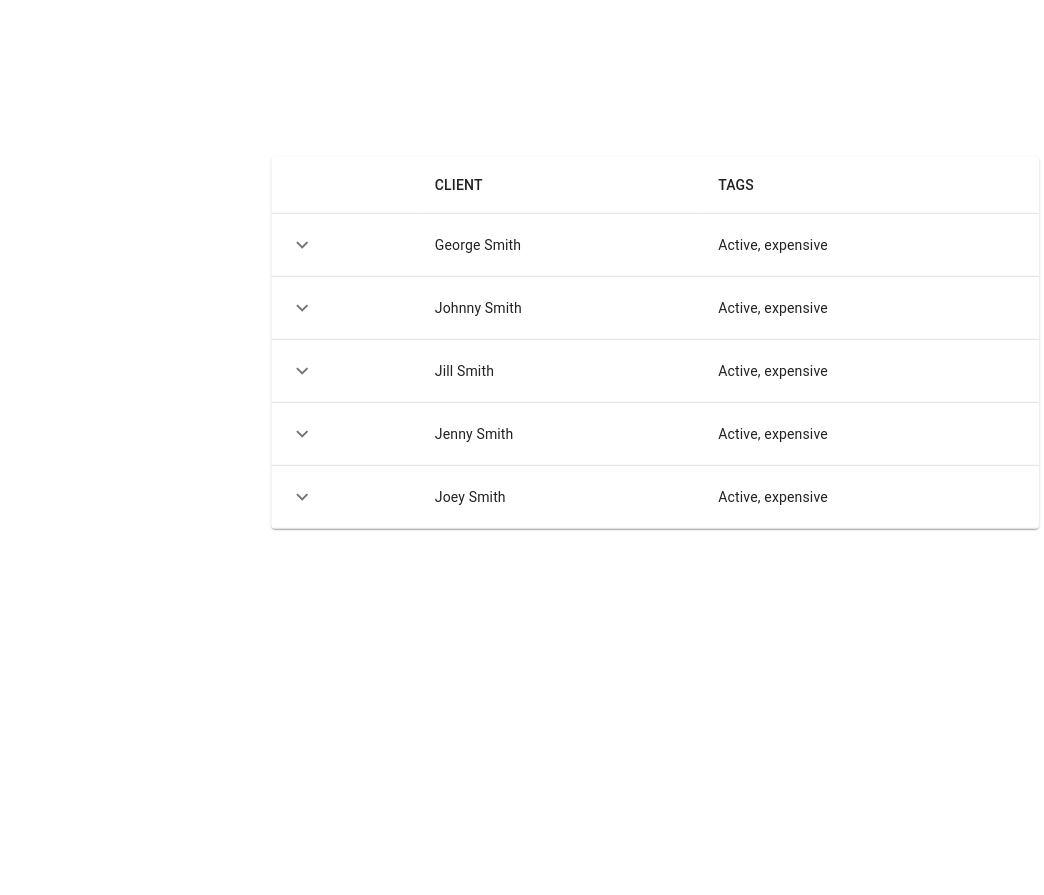
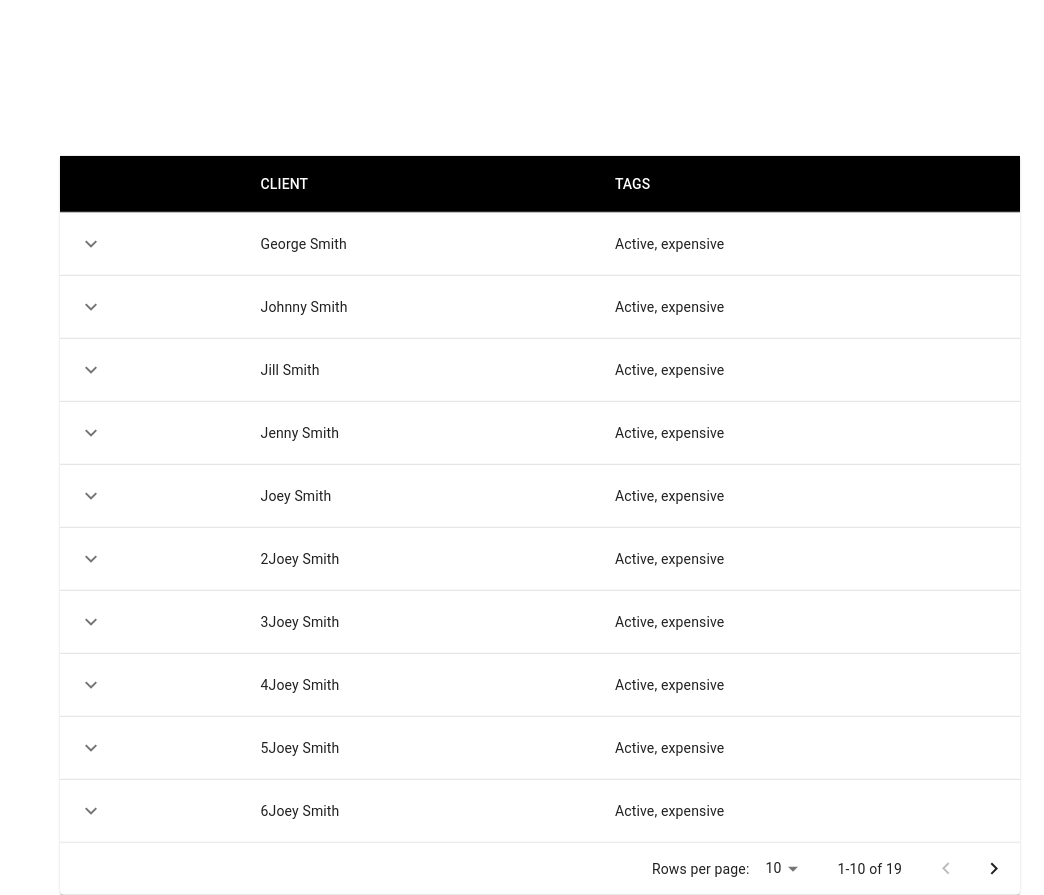
Before and after one commit to HuIsJason/real-estate-crm, a React (Create React App) app: page /ClientList in a window 1280 px wide. Shown: the whole page, without its empty margins (236-1280 px from the left). Before the commit the page ends 800 px from the top, so only its background shows below. Built offline with nearby package versions, Linux system fonts and the light colour scheme.

Commit message:
added filtering to clients list

```diff
--- a/src/components/ClientList/index.tsx
+++ b/src/components/ClientList/index.tsx
@@ -7,10 +7,10 @@ import TableBody from '@material-ui/core/TableBody';
 import TableCell from '@material-ui/core/TableCell';
 import TableContainer from '@material-ui/core/TableContainer';
 import TableHead from '@material-ui/core/TableHead';
+import TablePagination from '@material-ui/core/TablePagination';
 import TableRow from '@material-ui/core/TableRow';
 import Typography from '@material-ui/core/Typography';
 import Paper from '@material-ui/core/Paper';
-import { withStyles, Theme, createStyles, makeStyles } from '@material-ui/core/styles';
 import KeyboardArrowDownIcon from '@material-ui/icons/KeyboardArrowDown';
 import KeyboardArrowUpIcon from '@material-ui/icons/KeyboardArrowUp';
 
@@ -24,6 +24,28 @@ function createData(name: string, email: string, tags: string[]) {
     tags
   };
 }
+
+const rows = [
+  createData('George Smith', "GeorgeS@Outlook.com", ["Active", "expensive"]),
+  createData('Johnny Smith', "JohnnyeS@Outlook.com", ["Active", "expensive"]),
+  createData('Jill Smith', "JillS@Outlook.com", ["Active", "expensive"]),
+  createData('Jenny Smith', "JennyS@Outlook.com", ["Active", "expensive"]),
+  createData('Joey Smith', "JoeyS@Outlook.com", ["Active", "expensive"]),
+  createData('2Joey Smith', "JoeyS@Outlook.com", ["Active", "expensive"]),
+  createData('3Joey Smith', "JoeyS@Outlook.com", ["Active", "expensive"]),
+  createData('4Joey Smith', "JoeyS@Outlook.com", ["Active", "expensive"]),
+  createData('5Joey Smith', "JoeyS@Outlook.com", ["Active", "expensive"]),
+  createData('6Joey Smith', "JoeyS@Outlook.com", ["Active", "expensive"]),
+  createData('7Joey Smith', "JoeyS@Outlook.com", ["Active", "expensive"]),
+  createData('8Joey Smith', "JoeyS@Outlook.com", ["Active", "expensive"]),
+  createData('9Joey Smith', "JoeyS@Outlook.com", ["Active", "expensive"]),
+  createData('0Joey Smith', "JoeyS@Outlook.com", ["Active", "expensive"]),
+  createData('11Joey Smith', "JoeyS@Outlook.com", ["Active", "expensive"]),
+  createData('12Joey Smith', "JoeyS@Outlook.com", ["Active", "expensive"]),
+  createData('13Joey Smith', "JoeyS@Outlook.com", ["Active", "expensive"]),
+  createData('14Joey Smith', "JoeyS@Outlook.com", ["Active", "expensive"]),
+  createData('15Joey Smith', "JoeyS@Outlook.com", ["Active", "expensive"]),
+];
 
 const Row: React.FC<Props> = ({ name, email, tags }: Props) => {
   const [open, setOpen] = React.useState(false);
@@ -59,34 +81,55 @@ const Row: React.FC<Props> = ({ name, email, tags }: Props) => {
   );
 }
 
-const rows = [
-  createData('George Smith', "GeorgeS@Outlook.com", ["Active", "expensive"]),
-  createData('Johnny Smith', "JohnnyeS@Outlook.com", ["Active", "expensive"]),
-  createData('Jill Smith', "JillS@Outlook.com", ["Active", "expensive"]),
-  createData('Jenny Smith', "JennyS@Outlook.com", ["Active", "expensive"]),
-  createData('Joey Smith', "JoeyS@Outlook.com", ["Active", "expensive"]),
-];
-
 const ClientList = () => {
   const classes = useStyles();
+  const [page, setPage] = React.useState(0);
+  const [rowsPerPage, setRowsPerPage] = React.useState(10);
+
+  const handleChangePage = (event: unknown, newPage: number) => {
+    setPage(newPage);
+  };
+
+  const handleChangeRowsPerPage = (event: React.ChangeEvent<HTMLInputElement>) => {
+    setRowsPerPage(+event.target.value);
+    setPage(0);
+  };
 
   return (
-    <TableContainer component={Paper} className={classes.table}>
+    <Paper className={classes.table}>
+      <TableContainer>
         <Table aria-label="collapsible table">
           <TableHead>
             <TableRow>
-            <TableCell />
-            <TableCell>CLIENT</TableCell>
-            <TableCell align="left">TAGS</TableCell>
+              <TableCell classes={{ head: classes.cellHead, body: classes.cellBody }} />
+              <TableCell classes={{ head: classes.cellHead, body: classes.cellBody }}>CLIENT</TableCell>
+              <TableCell align="left" classes={{ head: classes.cellHead, body: classes.cellBody }}>TAGS</TableCell>
             </TableRow>
           </TableHead>
           <TableBody>
-          {rows.map((row) => (
+            {/* {rows.map((row) => (
               <Row key={row.name} {...row} />
-          ))}
+            ))} */}
+
+            {rows.slice(page * rowsPerPage, page * rowsPerPage + rowsPerPage).map((row) => {
+              return (
+                <Row key = {row.name} {...row} />
+              );
+            })}
+
           </TableBody>
         </Table>
       </TableContainer>
+      <TablePagination
+            rowsPerPageOptions={[10, 25, 100]}
+            component="div"
+            count={rows.length}
+            rowsPerPage={rowsPerPage}
+            page={page}
+            onChangePage={handleChangePage}
+            onChangeRowsPerPage={handleChangeRowsPerPage}
+      />
+    </Paper>
   );
 }
 
--- a/src/components/ClientList/styles.ts
+++ b/src/components/ClientList/styles.ts
@@ -8,8 +8,14 @@ export default makeStyles((theme: Theme) => ({
   },
   table: {
     position: "absolute",
-    width: "60%",
-    transform: 'translate(65%, 40%)',
-    borderTop: '100px gray'
+    width: "75%",
+    transform: 'translate(30%, 20%)'
+  },
+  cellHead: {
+      backgroundColor: theme.palette.common.black,
+      color: theme.palette.common.white,
+  },
+  cellBody: {
+      fontSize: 14,
   },
 }));
```
Lines whose indentation alone changed are shown as unchanged.
